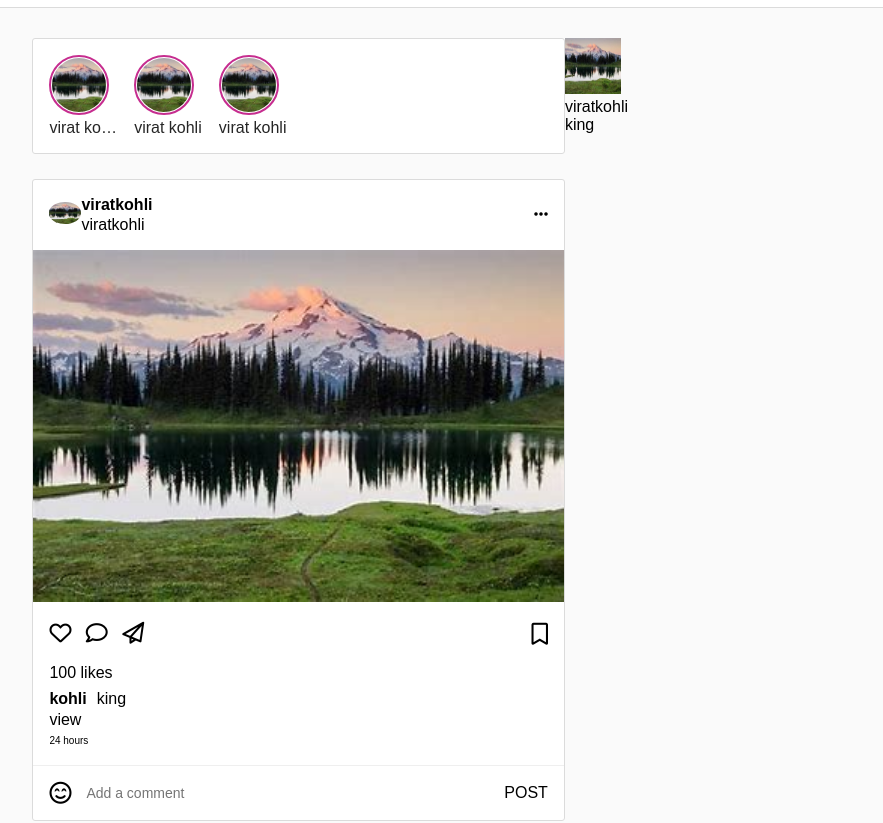
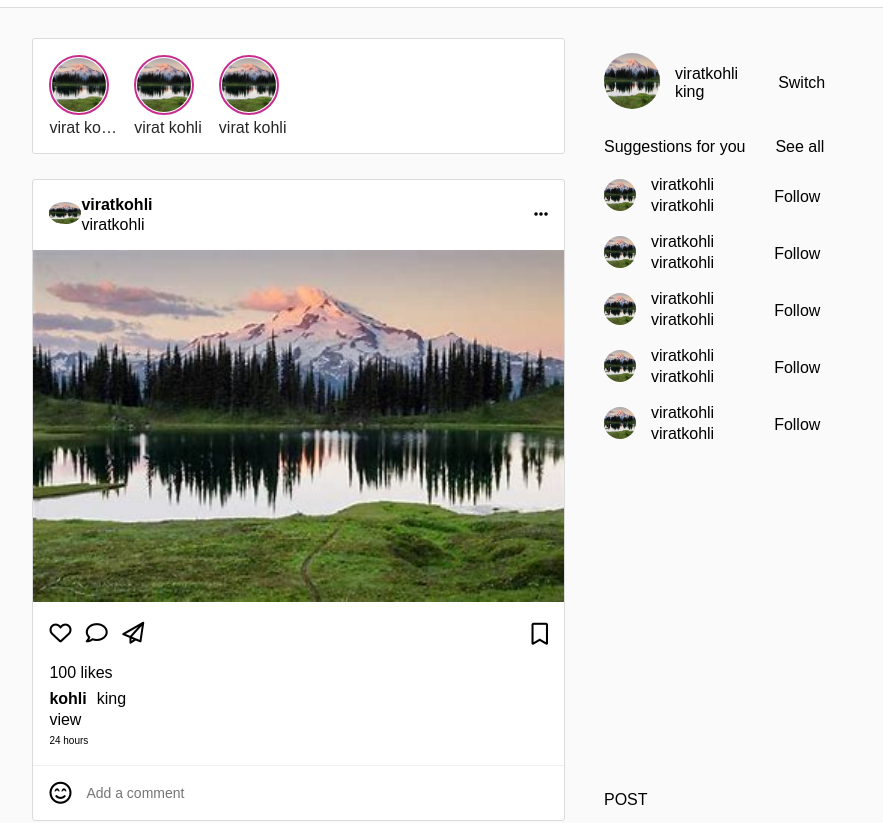
Before and after one commit to saravanakumarn18/instagram, a plain HTML site: page instagram/index.html in a window 1280 px wide. Shown: the part 49-872 px from the top of the page, without its empty margins (198-1081 px from the left). Drawn offline with Linux system fonts and the light colour scheme.

Commit message:
Add files via upload

```diff
--- a/instagram/index.html
+++ b/instagram/index.html
@@ -189,7 +189,83 @@
                         <p class="surnmae">king</p>
                     </div>
                 </div>
-                <div class="profile-right"></div>
+                <div class="profile-right">
+                    <p>Switch</p>
+                </div>
+            </div>
+            <div class="suggestions">
+                <p>Suggestions for you</p>
+                <p>See all</p>
+            </div>
+            <div class="suggestion-title">
+                <div class="suggestion-left">
+                    <div class="image">
+                        <img src="OIP.jpg"alt="FF" HEIGHT="32" width=32">
+                    </div>
+                    <div class="details">
+                        <p class="name">viratkohli</p>
+                        <p class="name">viratkohli</p>
+                    </div>
+                </div>
+                <div class="suggestion-left">
+                    <p>Follow</p>
+                </div>
+            </div>
+            <div class="suggestion-title">
+                <div class="suggestion-left">
+                    <div class="image">
+                        <img src="OIP.jpg"alt="FF" HEIGHT="32" width=32">
+                    </div>
+                    <div class="details">
+                        <p class="name">viratkohli</p>
+                        <p class="name">viratkohli</p>
+                    </div>
+                </div>
+                <div class="suggestion-left">
+                    <p>Follow</p>
+                </div>
+            </div>
+            <div class="suggestion-title">
+                <div class="suggestion-left">
+                    <div class="image">
+                        <img src="OIP.jpg"alt="FF" HEIGHT="32" width=32">
+                    </div>
+                    <div class="details">
+                        <p class="name">viratkohli</p>
+                        <p class="name">viratkohli</p>
+                    </div>
+                </div>
+                <div class="suggestion-left">
+                    <p>Follow</p>
+                </div>
+            </div>
+            <div class="suggestion-title">
+                <div class="suggestion-left">
+                    <div class="image">
+                        <img src="OIP.jpg"alt="FF" HEIGHT="32" width=32">
+                    </div>
+                    <div class="details">
+                        <p class="name">viratkohli</p>
+                        <p class="name">viratkohli</p>
+                    </div>
+                </div>
+                <div class="suggestion-left">
+                    <p>Follow</p>
+                </div>
+            </div>
+            <div class="suggestion-title">
+                <div class="suggestion-left">
+                    <div class="image">
+                        <img src="OIP.jpg"alt="FF" HEIGHT="32" width=32">
+                    </div>
+                    <div class="details">
+                        <p class="name">viratkohli</p>
+                        <p class="name">viratkohli</p>
+                    </div>
+                </div>
+                <div class="suggestion-left">
+                    <p>Follow</p>
+                </div>
             </div>
         </div>
 
--- a/instagram/style.css
+++ b/instagram/style.css
@@ -221,6 +221,98 @@ posts  .post-title  .post-left .image{
 }
 
 
-/* .right-side{
+.right-side{
     width: 35%;
-} */
+    margin-top: 15px;
+    position: fixed;
+    right: 30px;
+}
+
+.right-side .profile-title{
+    display: flex;
+    align-items: center;
+
+}
+
+.right-side .profile-title  .profile-left{
+    display: flex;
+    align-items: center;
+    margin-right: 40px;
+}
+
+.right-side .profile-title  .profile-left .image img{
+    border-radius: 50%;
+    margin-right: 15px;
+}
+
+.right-side .profile-title  .profile-left .details .name{
+    padding-bottom: 30px;
+}
+
+.suggestions{
+    display: flex;
+    margin-top: 25px;
+    margin-bottom: 20px;
+}
+
+.suggestions p{
+    margin-right: 30px;
+}
+.suggestions p:last-child{
+    margin-right: 0px;
+}
+
+.suggestion-title{
+    display: flex;
+    align-items: center;
+    margin-bottom: 15px;
+
+}
+
+.suggestion-title .suggestion-left{
+   display: flex;
+   align-items: center;
+   margin-right: 60px;
+}
+
+.suggestion-title  .suggestion-left  .image  img{
+    border-radius: 50%;
+    margin-right: 15px;
+}
+
+.suggestion-title  .suggestion-left  .details  .name{
+    padding-bottom: 3px;
+    object-fit: cover;
+}
+
+@media (max-width: 992px){
+    header{
+        padding:10px 20px ;
+    }
+    section  .left-side{
+        width: 100%;
+    }
+    section  .right-side{
+        display: none;
+    }
+}
+
+@media (max-width: 768px){
+    header .search-box{
+        display: none;
+    }
+    section{
+        padding: 30px 20px;
+    }
+}
+
+
+@media(max-width:576px){
+    .story .stories{
+        width: 25%;
+    }
+
+    header nav ul li{
+        margin-right: 10px;
+    }
+}
```
